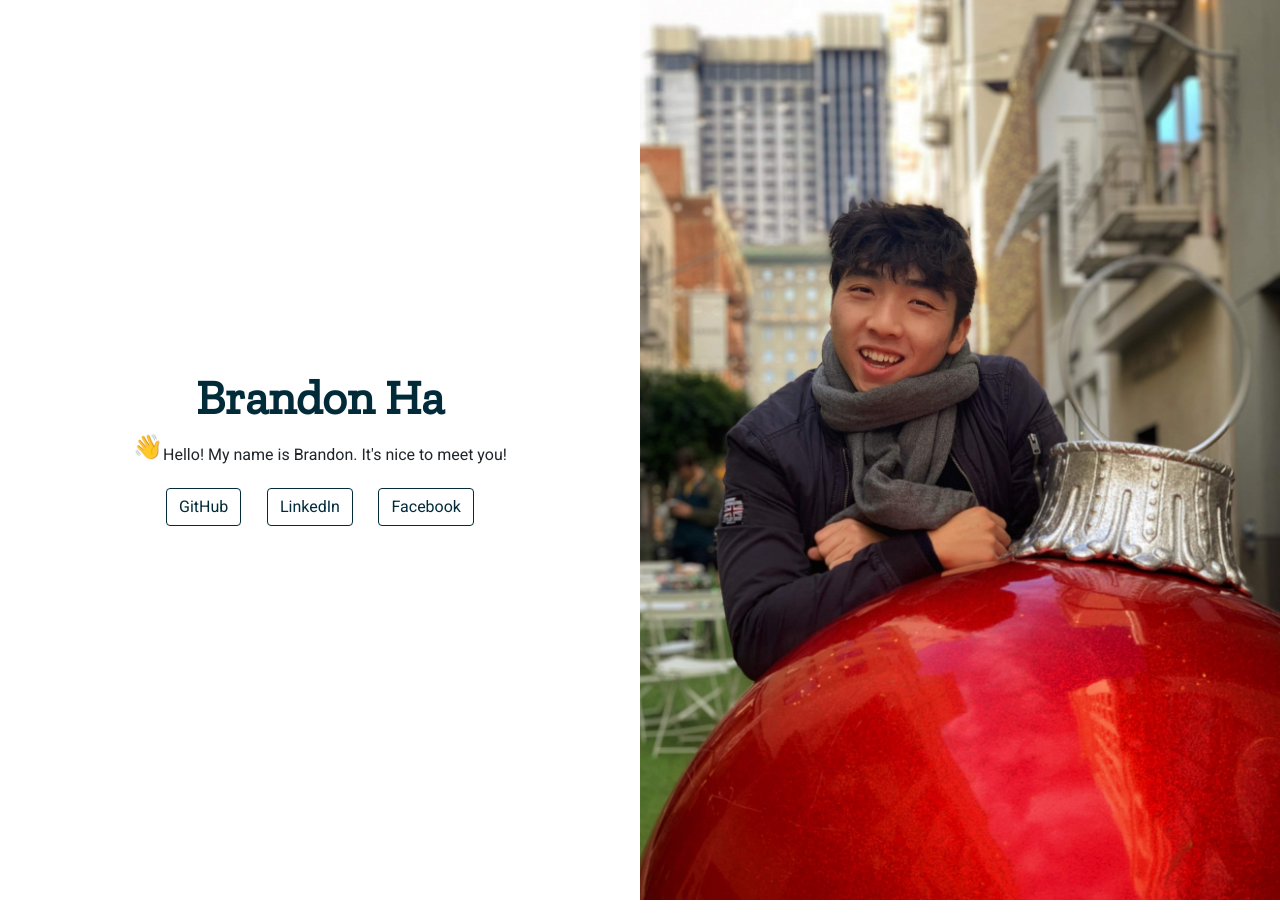
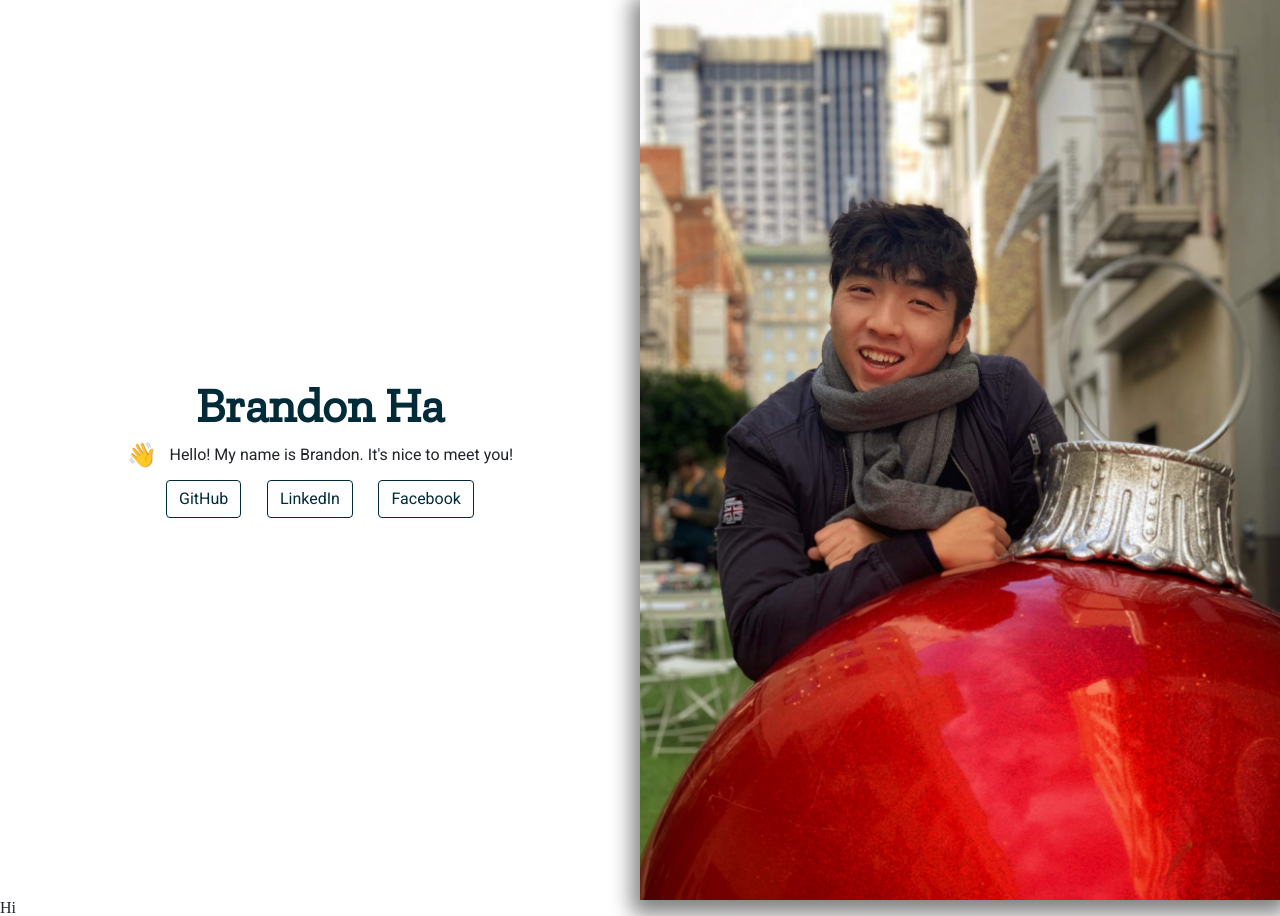
Before and after one commit to brandon-ha/brandon-ha.github.io, a Jekyll site: the page built from index.html, in a window 1280 px wide. Built offline with Jekyll 4.4.1, drawn with Linux system fonts in a browser that asks for light colours.

Commit message:
small styling update

```diff
--- /dev/null
+++ b/_includes/about.html
@@ -0,0 +1,3 @@
+<div class="about">
+    <h1>Hi</h1>
+</div>
--- a/_sass/_home.scss
+++ b/_sass/_home.scss
@@ -102,6 +102,7 @@
         min-height:33vh;
         -ms-flex-order:1;
         order:1;
+        box-shadow: 0px 6px 20px 8px gray;
         background-size: cover;
         background-position: 40%;
         background-image: url($baseurl + "/assets/images/half-lg.jpg");
@@ -111,9 +112,12 @@
 @media (min-width: 768px) {
     .home {
         flex-direction: row;
+
+        &-hand {
+            margin: 0 .8rem 0 0;
         }
 
-    .home-left {
+        &-left {
             order: 1;
             min-width: 480px;
             max-width: 50%;
@@ -127,7 +131,8 @@
             }
         }
 
-    .home-img {
+        &-img {
             order: 2;
         }
     }
+}
--- a/index.html
+++ b/index.html
@@ -4,3 +4,4 @@
 ---
 <!-- {% include navbar.html %} -->
 {% include home.html %}
+{% include about.html %}
```
Lines whose indentation alone changed are shown as unchanged.
